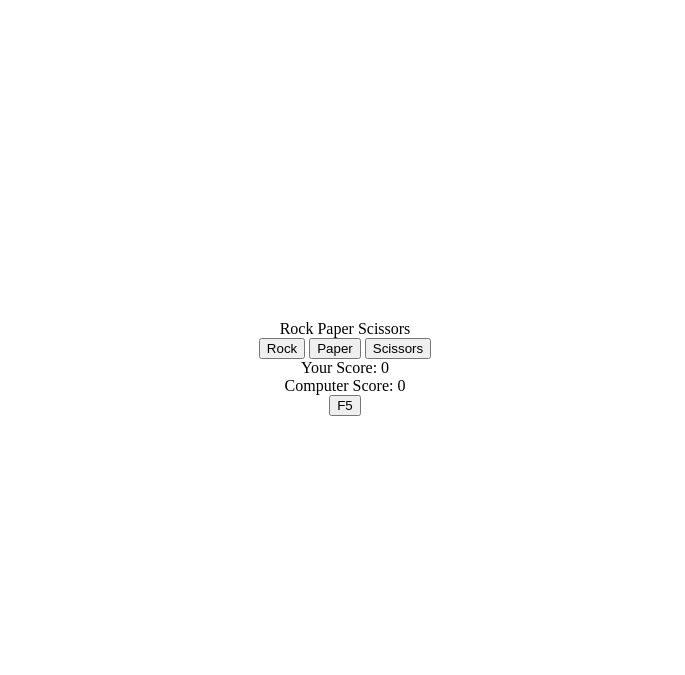
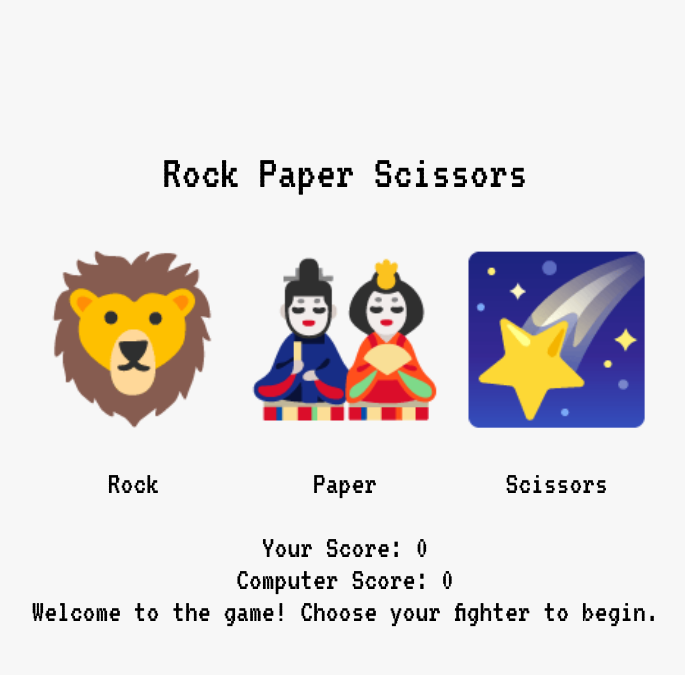
Before and after one commit to jcyling/git_test, a plain HTML site: page rock-paper-scissors/index.html in a window 1280 px wide. Shown: the whole page, without its empty margins (295-980 px from the left). Drawn offline with Linux system fonts and the light colour scheme.

Commit message:
updated UI

```diff
--- a/rock-paper-scissors/index.html
+++ b/rock-paper-scissors/index.html
@@ -5,20 +5,33 @@
   <meta charset="UTF-8"/>
   <link rel="stylesheet" href="style.css">
   <script type = "text/javascript" src="/script.js" defer></script>
+  <link rel="preconnect" href="https://fonts.googleapis.com">
+  <link rel="preconnect" href="https://fonts.gstatic.com" crossorigin>
+  <link href="https://fonts.googleapis.com/css2?family=VT323&display=swap" rel="stylesheet">
 </head>
 <body>
   <div class="container">
     <div class="header">Rock Paper Scissors</div>
     <div class="row">
-      <button class="choices rock" value="rock">Rock</button>
-      <button class="choices paper" value="paper">Paper</button>
-      <button class="choices scissors" value="scissors">Scissors</button>
+      <div class="rock">
+        <button class="choices" value="rock">&#129409;</button>
+        <p>Rock</p>
+      </div>
+      <div class="paper">
+        <button class="choices" value="paper">&#127886;</button>
+        <p>Paper</p>
+
+      </div>
+      <div class="scissors">
+        <button class="choices" value="scissors">&#127776;</button>
+        <p>Scissors</p>
+      </div>
+
     </div>
-    <div class="roundMessage"></div>
-    <div>Your Score: <span class="userScore">0</span></div>
-    <div>Computer Score: <span class="compScore">0</span></div>
-
-    <div class="gameMessage"></div>
+    <div class="score">Your Score: <span class="userScore">0</span></div>
+    <div class="score">Computer Score: <span class="compScore">0</span></div>
+    <div class="message roundMessage">Welcome to the game! Choose your fighter to begin.</div>
+    <div class="message gameMessage"></div>
     <button class="reset">F5</button>
   </div>
 </body>
--- a/rock-paper-scissors/script.js
+++ b/rock-paper-scissors/script.js
@@ -16,11 +16,19 @@ reset.addEventListener('click', () => {
 const buttons = document.querySelectorAll('.choices');
 buttons.forEach((button) => {
     button.addEventListener('click', () => {
+       button.classList.add('active');
        userPlay = button.value;
-       console.log(userPlay);
        playRound(computerPlay(), userPlay);
     });
 });
+
+
+// Remove transition
+buttons.forEach(button => button.addEventListener('transitionend', removeTransition));
+
+function removeTransition(e) {
+  this.classList.remove('active');
+}
 
 // Check if userScore or compScore has changed
 
@@ -58,6 +66,8 @@ function playRound(choiceComp, choiceUser) {
 
 }
 
+// Messages
+
 function messageWin (choiceComp, choiceUser) {
     document.querySelector(".roundMessage").textContent = `You Win. ${ choiceUser } beats ${ choiceComp }!`;
     userWins += 1;
@@ -84,15 +94,18 @@ function messageTie () {
 }
 
 function gameWon() {
-    document.querySelector(".roundMessage").textContent = `Nice one. You won!`;
+    document.querySelector(".gameMessage").textContent = `Nice one. You won! Refresh to play again.`;
     buttons.forEach((button) => {
         button.disabled = true;
     });
+    reset.style.visibility = "visible";
 }
 
 function gameLost() {
-    document.querySelector(".gameMessage").textContent = `Bad luck. Try again.`;
+    document.querySelector(".gameMessage").textContent = `Bad luck. Refresh to play again.`;
     buttons.forEach((button) => {
         button.disabled = true;
     });
+    reset.style.visibility = "visible";
+
 }
--- a/rock-paper-scissors/style.css
+++ b/rock-paper-scissors/style.css
@@ -1,7 +1,68 @@
+html, body {
+   margin: 0;
+   padding: 0;
+   height: 100vh;
+   display: flex;
+   align-items: center;
+   justify-content: center;
+   background-color: #f7f7f7;
+   font-family: 'VT323', monospace, 'courier new';
+}
+
 .container {
+    margin: 0 auto;
+    padding: 0;
     display: flex;
     flex-direction: column;
     align-items: center;
-    margin-top: 40vh;
+    justify-content: center;
 
 }
+
+.header {
+    font-size: 3em;
+    padding: 1em;
+}
+
+.row {
+    display: flex;
+    align-items: center;
+}
+
+.choices {
+    margin: 0 auto;
+    font-size: 10em;
+    background-color: transparent;
+    border: none;
+    transition: all .05s ease;
+}
+
+.active {
+  transform: translateY(4px);
+}
+
+div > p {
+    font-size: 2em;
+    text-align: center;
+}
+
+.message {
+    height: 1.2em;
+    font-size: 2em;
+    text-align: center;
+}
+
+.score {
+    font-size: 2em;
+}
+
+.reset {
+    visibility: hidden;
+    height: 2em;
+    width: 2.5em;
+    text-align: center;
+    padding: 0;
+    background-color: transparent;
+    border: 3px solid black;
+
+}
```
